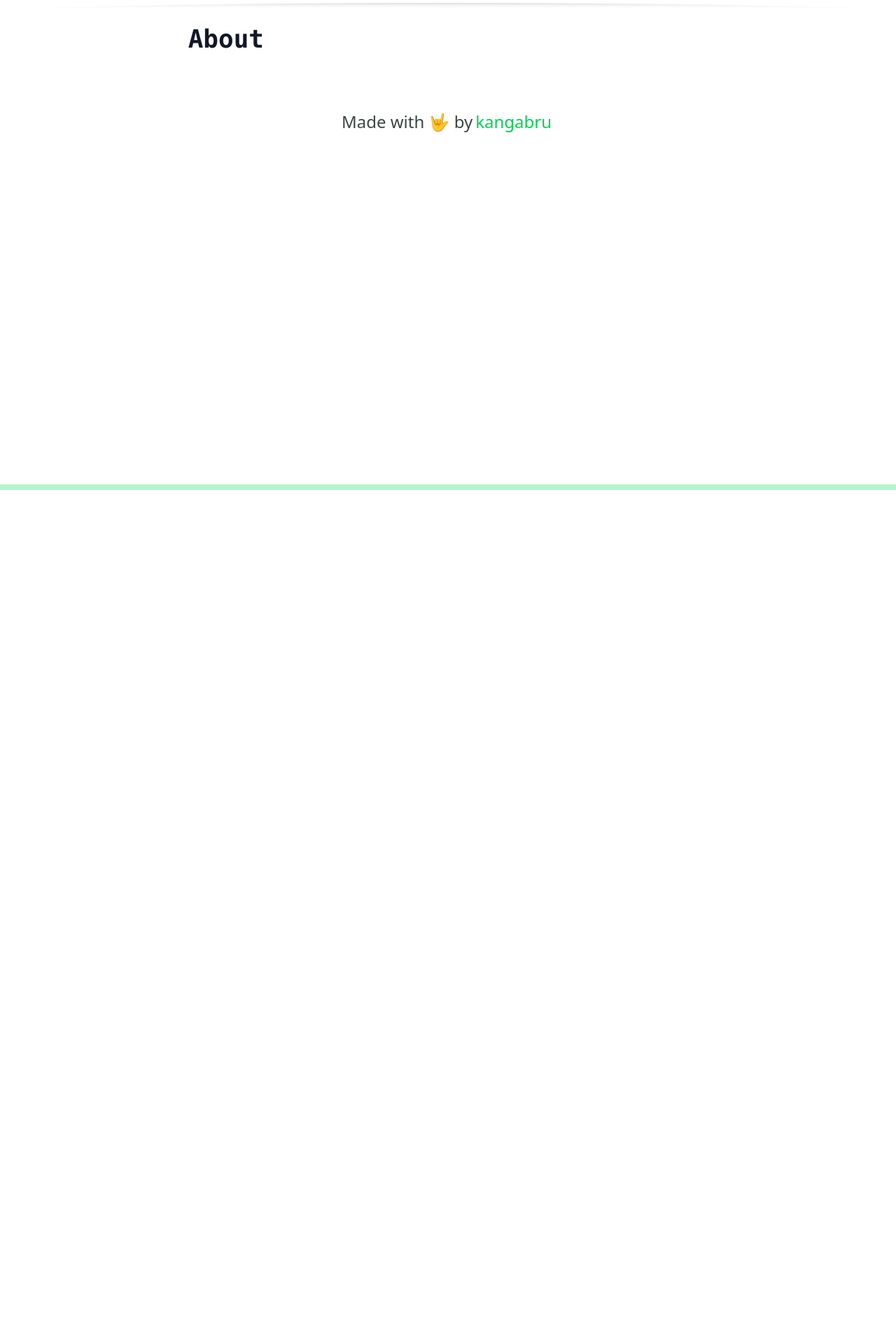
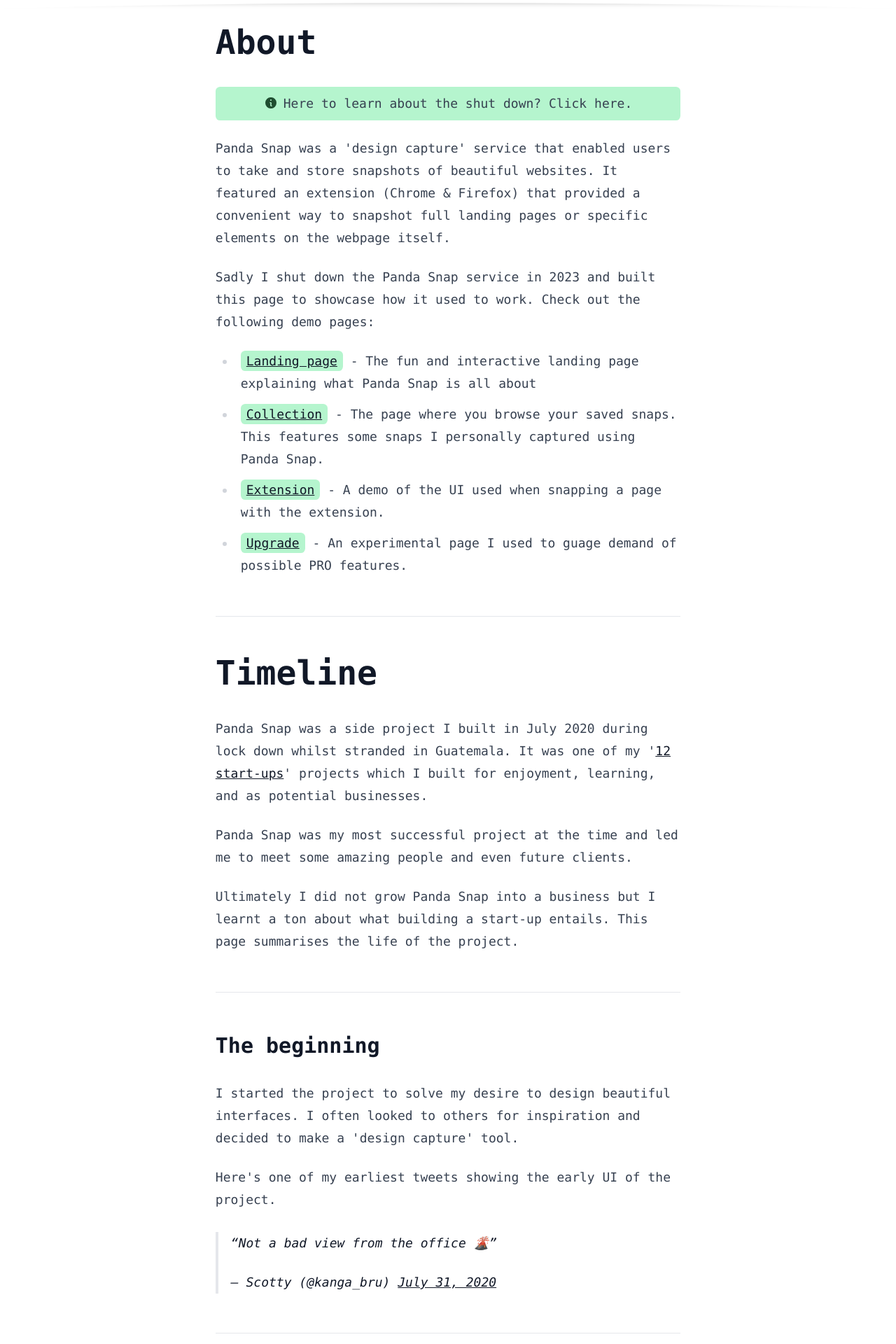
Before and after one commit to kangabru/pandasnap-static, a Next.js app: page /about in a window 1280 px wide. Shown: the part 100-2020 px from the top of the page at 70% size. Before the commit the page ends 800 px from the top, so only its background shows below. Built offline with nearby package versions, Linux system fonts and the light colour scheme.

Commit message:
Added content to the 'About' page

```diff
--- a/next.config.js
+++ b/next.config.js
@@ -2,7 +2,9 @@
 const nextConfig = {
   experimental: {
     appDir: true,
+    mdxRs: true,
   },
 }
 
-module.exports = nextConfig
+const withMDX = require("@next/mdx")()
+module.exports = withMDX(nextConfig)
--- a/package.json
+++ b/package.json
@@ -13,6 +13,7 @@
     "check": "npm run lint && npm run typecheck && npm run pretty:check"
   },
   "dependencies": {
+    "@next/mdx": "^13.2.4",
     "@tailwindcss/aspect-ratio": "^0.4.2",
     "@tailwindcss/typography": "^0.5.9",
     "@types/node": "18.15.0",
--- /dev/null
+++ b/src/app/about/about.mdx
@@ -0,0 +1,124 @@
+import Embed from "./embed"
+
+Panda Snap was a side project I built in July 2020 during lock down
+whilst stranded in Guatemala.
+It was one of my '[12 start-ups](https://kangabru.me/2020/04/01/corona-creations)' projects which I built for enjoyment, learning, and as potential businesses.
+
+Panda Snap was my most successful project at the time and led me to meet some amazing people and even future clients.
+
+Ultimately I did not grow Panda Snap into a business but I learnt a ton about what building a start-up entails.
+This page summarises the life of the project.
+
+---
+
+## The beginning
+
+I started the project to solve my desire to design beautiful interfaces.
+I often looked to others for inspiration and decided to make a 'design capture' tool.
+
+Here's one of my earliest tweets showing the early UI of the project.
+
+<Embed
+  date="July 31, 2020"
+  text="Not a bad view from the office 🌋"
+  href="https://twitter.com/kanga_bru/status/1289296379827773440"
+/>
+
+---
+
+## Reddit launch
+
+After I built an early version of the product I followed some advice and pre-launched on Reddit.
+I got 300 sign-ups within a couple of days and had more attention than I knew what to do with.
+
+<Embed
+  date="Aug 16, 2020"
+  text="Woah my Reddit thread blew up a little last night too. Almost 150 signs up this morning! Stoked 🤙"
+  href="https://twitter.com/kanga_bru/status/1294997756113817601"
+/>
+
+<Embed
+  date="Aug 18, 2020"
+  author="KP (@thisiskp_)"
+  text={[
+    "A few days ago you might recall that I openly shared my playbook to acquire the first 100 customers for your product",
+    "Today I've learned that @kanga_bru",
+    "took that advice and ran with it fantastically",
+    "Check out his success story. I'm so stoked!",
+  ]}
+  href="https://twitter.com/thisiskp_/status/1295765425423351808"
+/>
+
+---
+
+## Technical Deep Dive
+
+This was one of the more interesting technical issues I had to solve.
+Posting issues like this on Twitter led me to meet great people.
+
+<Embed
+  date="August 29, 2020"
+  text={[
+    "Yesterday I fixed a major issue I've had with Panda Snap 🐼",
+    "A key feature is snapshotting elements which I do by injecting a custom UI.",
+    "The problem is that page styles sometimes broke my UI!",
+    "Here's how I fixed it (a thread) 👇",
+  ]}
+  href="https://twitter.com/kanga_bru/status/1299828596656218112"
+/>
+
+---
+
+## Multi-platform Support
+
+One of the big challenges with building an extension is supporting more than just a server and front-end.
+I wanted to support Chrome/Firefox and potentially mobile too, but these all add complexity and require separate codebases, authentication, and UIs.
+
+Testing that all of these components worked together was a challenge.
+
+One feature I'm proud of was how I built an end-to-end testing suite using Selenium.
+It made sure everything worked together by loading the extension at runtime, logging in via the server, then testing flows in a unified way. This took some work upfront but once it worked I could build quickly without breaking stuff.
+
+<Embed
+  date="Oct 11, 2020"
+  text={[
+    "Long time, no post. Been converting Panda Snap for Firefox but it's been tricky...",
+    "😁 webextension-polyfill is awesome. It exposes the same APIs in Chrome/FF + uses promises over callbacks 👌",
+    "🤕 APIs/permissions differ subtly. Went a little mad fixing them...",
+    "Getting there!",
+  ]}
+  href="https://twitter.com/kanga_bru/status/1315130345533124609"
+/>
+
+---
+
+## Pretty Snap
+
+In an effort to do marketing via side projects I built a spin-off site to spice up screenshots.
+I had a blast filling it with fun animations and integrations to give users a unique and memorable experience.
+
+I decided to [open source](https://github.com/kangabru/pretty-snap) it and overall both users and developers seemed to like it.
+
+<Embed
+  date="Nov 22, 2020"
+  text="I think she's ready 😁 Check out Pretty Snap and make your snapshots look awesome!"
+  href="https://twitter.com/kanga_bru/status/1330391711588167680"
+/>
+
+---
+
+## Contract work
+
+During those few months of building in public I had met a surprising amount of smart and talented people. I was even recommended to companies quick frequently and I ended up taking on contract work with numerous start-ups in New York, San Francisco, and Australia. I never expected posting on Twitter to be such a rewarding experience but I'm glad I gave it some effort.
+
+Sadly though, my ability to maintain Panda Snap and other project slowly waned...
+
+## Shut down
+
+_March 2023_
+
+After two years of operation I decided to cease operating the Panda Snap service. The extensions had become outdated due to changes in browsers, and I no longer had the time to add features or even maintain them in a changing technical landscape.
+
+In order to showcase what Panda Snap was like I decided to make this website where I host a demo version of some Panda Snap features. My hope is that other can take inspiration from it to build their own products in future!
+
+If you were a user of Panda Snap and would like to access your data, please [email me here](mailto:panda@kangabru.me).
--- /dev/null
+++ b/src/app/about/embed.tsx
@@ -0,0 +1,24 @@
+export default function Embed({
+  text,
+  href,
+  date,
+  author,
+}: {
+  text: string
+  href: string
+  date: string
+  author?: string
+}) {
+  const _author = author ?? "Scotty (@kanga_bru)"
+  const sentences = Array.isArray(text) ? text : [text]
+  return (
+    <blockquote className="twitter-tweet" data-dnt="true" data-theme="dark">
+      {sentences.map((s) => (
+        <p key={s} lang="en" dir="ltr">
+          {s}
+        </p>
+      ))}
+      &mdash; {_author} <a href={href}>{date}</a>
+    </blockquote>
+  )
+}
--- a/src/app/about/page.tsx
+++ b/src/app/about/page.tsx
@@ -1,19 +1,119 @@
+"use client"
+
+import { urls } from "@/common/constants"
 import { Footer, Header } from "@/components/common"
+import Link from "next/link"
+
+// @ts-ignore
+import AboutContent from "./about.mdx"
 
 export default function About() {
   return (
     <main className="min-h-screen w-full border-b-8 border-green-200 bg-white">
       <Header />
-      <Article />
+      <Content />
       <Footer />
+      <script
+        async
+        src="https://platform.twitter.com/widgets.js"
+        charSet="utf-8"
+      ></script>
     </main>
   )
 }
 
-function Article() {
+function Content() {
   return (
-    <article className="container prose prose-lg mx-auto mb-20 px-5 font-mono sm:prose-xl">
-      <h2>About</h2>
+    <article className="container prose prose-lg mx-auto mb-20 px-5 font-mono">
+      <h1>About</h1>
+      <ShutDownLink />
+      <Intro />
+
+      <hr />
+      <h1>Timeline</h1>
+      <AboutContent />
     </article>
   )
 }
+
+function ShutDownLink() {
+  const scrollToBottom = () =>
+    window.scrollTo({
+      left: 0,
+      top: document.body.scrollHeight,
+      behavior: "smooth",
+    })
+
+  return (
+    <button className="w-full text-center" onClick={scrollToBottom}>
+      <div className="mx-auto my-0 rounded bg-green-200 py-2 px-3">
+        <svg
+          className="-mt-1 mr-2 inline h-5 w-5 text-green-900"
+          aria-hidden="true"
+          fill="currentColor"
+          viewBox="0 0 20 20"
+          xmlns="http://www.w3.org/2000/svg"
+        >
+          <path
+            clipRule="evenodd"
+            d="M18 10a8 8 0 11-16 0 8 8 0 0116 0zm-7-4a1 1 0 11-2 0 1 1 0 012 0zM9 9a.75.75 0 000 1.5h.253a.25.25 0 01.244.304l-.459 2.066A1.75 1.75 0 0010.747 15H11a.75.75 0 000-1.5h-.253a.25.25 0 01-.244-.304l.459-2.066A1.75 1.75 0 009.253 9H9z"
+            fillRule="evenodd"
+          />
+        </svg>
+        Here to learn about the shut down? Click here.
+      </div>
+    </button>
+  )
+}
+
+function Intro() {
+  return (
+    <>
+      <p>
+        Panda Snap was a &apos;design capture&apos; service that enabled users
+        to take and store snapshots of beautiful websites. It featured an
+        extension (Chrome & Firefox) that provided a convenient way to snapshot
+        full landing pages or specific elements on the webpage itself.
+      </p>
+      <p>
+        Sadly I shut down the Panda Snap service in 2023 and built this page to
+        showcase how it used to work. Check out the following demo pages:
+      </p>
+      <ul>
+        <li>
+          <Link href={urls.home} className="rounded bg-green-200 px-2 py-1">
+            Landing page
+          </Link>{" "}
+          - The fun and interactive landing page explaining what Panda Snap is
+          all about
+        </li>
+        <li>
+          <Link
+            href={urls.collection}
+            className="rounded bg-green-200 px-2 py-1"
+          >
+            Collection
+          </Link>{" "}
+          - The page where you browse your saved snaps. This features some snaps
+          I personally captured using Panda Snap.
+        </li>
+        <li>
+          <Link
+            href={urls.extension}
+            className="rounded bg-green-200 px-2 py-1"
+          >
+            Extension
+          </Link>{" "}
+          - A demo of the UI used when snapping a page with the extension.
+        </li>
+        <li>
+          <Link href={urls.upgrade} className="rounded bg-green-200 px-2 py-1">
+            Upgrade
+          </Link>{" "}
+          - An experimental page I used to guage demand of possible PRO
+          features.
+        </li>
+      </ul>
+    </>
+  )
+}
--- /dev/null
+++ b/src/mdx-components.jsx
@@ -0,0 +1,5 @@
+// https://beta.nextjs.org/docs/guides/mdx#mdx
+
+export function useMDXComponents(components) {
+  return components
+}
```
Also changed, not shown: 1 other file (tests, documents, lock files or other folders).
